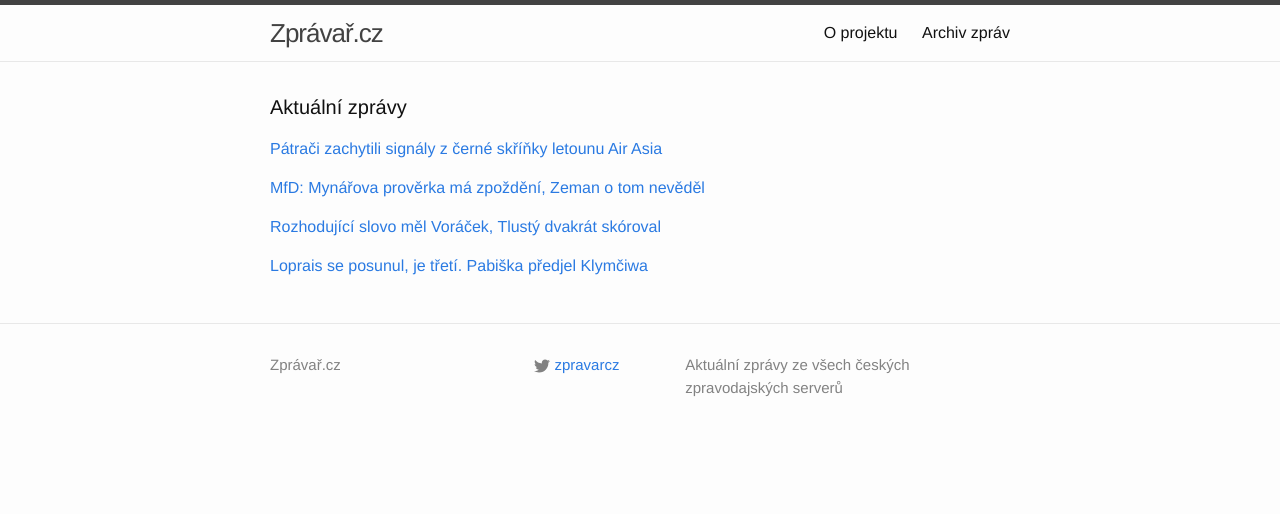
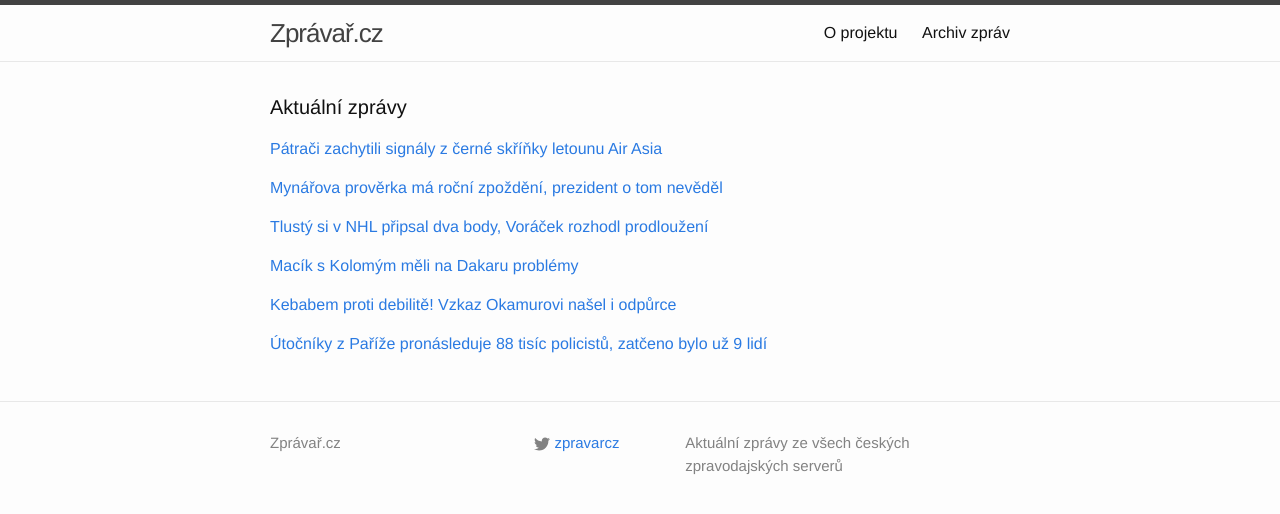
Before and after one commit to adliska/zpravar, a Jekyll site: the page built from index.html, in a window 1280 px wide. Shown: the top 514 px of the page. Built offline with Jekyll 4.4.1, drawn with Linux system fonts in a browser that asks for light colours.

Commit message:
zpravar news update

```diff
--- a/index.html
+++ b/index.html
@@ -16,25 +16,45 @@ layout: default
 <li><a href=http://www.rozhlas.cz/_zprava/patraci-tymy-zrejme-zachytily-signaly-z-cerne-skrinky-havarovaneho-letounu-airasia--1441385>Pátrací týmy zřejmě zachytily signály z černé skříňky havarovaného letounu AirAsia - www.rozhlas.cz</a></li>
 <li><a href=http://www.ceskenoviny.cz/zpravy/zpravy/patraci-tymy-zachytily-udajne-signaly-z-cerne-skrinky-letounu/1166713>Pátrací týmy zachytily údajné signály z černé skříňky letounu - www.ceskenoviny.cz</a></li>
 </ul>
-</div><p><a href="javascript:;" onclick="toggle_visibility('zpravy1')">MfD: Mynářova prověrka má zpoždění, Zeman o tom nevěděl</a></p>
+</div><p><a href="javascript:;" onclick="toggle_visibility('zpravy1')">Mynářova prověrka má roční zpoždění, prezident o tom nevěděl</a></p>
 <div id="zpravy1" style="display:none">
 <ul>
+<li><a href=http://www.denik.cz/z_domova/mynarova-proverka-ma-rocni-zpozdeni-prezident-o-tom-nevedel-20150109.html>Mynářova prověrka má roční zpoždění, prezident o tom nevěděl - www.denik.cz</a></li>
+<li><a href=http://zpravy.idnes.cz/kancler-vratislav-mynar-proverka-nbu-dw7-/domaci.aspx?c=A150109_070209_domaci_skr>Mynář zdržel prověrku, začala až nedávno. Zeman zuří, že to nevěděl - zpravy.idnes.cz</a></li>
+<li><a href=http://www.ceskatelevize.cz/ct24/domaci/297606-mynar-dodal-podklady-k-proverce-az-koncem-roku-zeman-to-nevedel/>Mynář dodal podklady k prověrce až koncem roku. Zeman to nevěděl - www.ceskatelevize.cz</a></li>
 <li><a href=http://zpravy.aktualne.cz/domaci/mfd-mynarova-proverka-ma-zpozdeni-zeman-o-tom-nevedel/r~3a92892097c011e49bec0025900fea04/>MfD: Mynářova prověrka má zpoždění, Zeman o tom nevěděl - zpravy.aktualne.cz</a></li>
 <li><a href=http://www.tyden.cz/rubriky/domaci/mynar-rozzlobil-zemana-kvuli-proverce-ho-vodil-za-nos_329521.html>Mynář rozzlobil Zemana. Kvůli prověrce ho vodil za nos - www.tyden.cz</a></li>
 <li><a href=http://www.ceskenoviny.cz/zpravy/zpravy/mfd-mynarova-proverka-ma-zpozdeni-zeman-o-tom-nevedel/1166709>MfD: Mynářova prověrka má zpoždění, Zeman o tom nevěděl - www.ceskenoviny.cz</a></li>
 </ul>
-</div><p><a href="javascript:;" onclick="toggle_visibility('zpravy2')">Rozhodující slovo měl Voráček, Tlustý dvakrát skóroval</a></p>
+</div><p><a href="javascript:;" onclick="toggle_visibility('zpravy2')">Tlustý si v NHL připsal dva body, Voráček rozhodl prodloužení</a></p>
 <div id="zpravy2" style="display:none">
 <ul>
+<li><a href=http://www.denik.cz/hokej/tlusty-si-v-nhl-pripsal-dva-body-voracek-rozhodl-prodlouzeni-20150109.html>Tlustý si v NHL připsal dva body, Voráček rozhodl prodloužení - www.denik.cz</a></li>
+<li><a href=http://hokej.idnes.cz/voracek-dal-vitezny-gol-philadelphie-dsm-/nhl.aspx?c=A150109_072027_nhl_Mkr>Voráček dal vítězný gól Philadelphie, Tlustý bodoval za Carolinu - hokej.idnes.cz</a></li>
 <li><a href=http://www.tyden.cz/rubriky/sport/hokej/nhl/rozhodujici-slovo-mel-voracek-tlusty-dvakrat-skoroval_329525.html>Rozhodující slovo měl Voráček, Tlustý dvakrát skóroval - www.tyden.cz</a></li>
 <li><a href=http://www.sportovninoviny.cz/zpravy/tlusty-si-pripsal-dva-body-voracek-rozhodl-prodlouzeni/1166720>Tlustý si připsal dva body, Voráček rozhodl prodloužení - www.sportovninoviny.cz</a></li>
 <li><a href=http://sport.aktualne.cz/pastrnak-se-postavil-jagrovi-a-slavil-voracek-zaridil-vyhru/r~197b7a5897c011e49f60002590604f2e/>Pastrňák se postavil Jágrovi a slavil, Voráček zařídil výhru - sport.aktualne.cz</a></li>
 </ul>
-</div><p><a href="javascript:;" onclick="toggle_visibility('zpravy3')">Loprais se posunul, je třetí. Pabiška předjel Klymčiwa</a></p>
+</div><p><a href="javascript:;" onclick="toggle_visibility('zpravy3')">Macík s Kolomým měli na Dakaru problémy</a></p>
 <div id="zpravy3" style="display:none">
 <ul>
+<li><a href=http://www.sportovninoviny.cz/zpravy/macik-s-kolomym-meli-na-dakaru-problemy/1166732>Macík s Kolomým měli na Dakaru problémy - www.sportovninoviny.cz</a></li>
 <li><a href=http://www.tyden.cz/rubriky/sport/motorismus/rallye-dakar/loprais-se-posunul-je-treti-pabiska-predjel-klymciwa_329519.html>Loprais se posunul, je třetí. Pabiška předjel Klymčiwa - www.tyden.cz</a></li>
 <li><a href=http://www.sportovninoviny.cz/zpravy/loprais-je-na-dakaru-treti-karginov-ztraci-osm-sekund/1166665>Loprais je na Dakaru třetí, Karginov ztrácí osm sekund  - www.sportovninoviny.cz</a></li>
 <li><a href=http://www.tyden.cz/rubriky/sport/motorismus/rallye-dakar/loprais-se-posunul-dopredu-a-je-treti-pabiska-predjel-klymciwa_329519.html>Loprais se posunul dopředu a je třetí. Pabiška předjel Klymčiwa - www.tyden.cz</a></li>
 </ul>
+</div><p><a href="javascript:;" onclick="toggle_visibility('zpravy4')">Kebabem proti debilitě! Vzkaz Okamurovi našel i odpůrce</a></p>
+<div id="zpravy4" style="display:none">
+<ul>
+<li><a href=http://www.tyden.cz/rubriky/domaci/kebabem-proti-debilite-vzkaz-okamurovi-nasel-i-odpurce_329527.html>Kebabem proti debilitě! Vzkaz Okamurovi našel i odpůrce - www.tyden.cz</a></li>
+<li><a href=http://www.tyden.cz/rubriky/domaci/kebabem-proti-debilite-vzkaz-okamurovi-jitri-emoce_329527.html>Kebabem proti debilitě! Vzkaz Okamurovi jitří emoce - www.tyden.cz</a></li>
+<li><a href=http://www.ceskenoviny.cz/zpravy/zpravy/kebabem-chteji-lide-protestovat-proti-vyzve-k-obtezovani-muslimu/1166715>Kebabem chtějí lidé protestovat proti výzvě k obtěžování muslimů - www.ceskenoviny.cz</a></li>
+</ul>
+</div><p><a href="javascript:;" onclick="toggle_visibility('zpravy5')">Útočníky z Paříže pronásleduje 88 tisíc policistů, zatčeno bylo už 9 lidí</a></p>
+<div id="zpravy5" style="display:none">
+<ul>
+<li><a href=http://zahranicni.ihned.cz/c1-63355160-utocniky-z-parize-pronasleduje-88-tisic-policistu-zatceno-bylo-uz-9-lidi>Útočníky z Paříže pronásleduje 88 tisíc policistů, zatčeno bylo už 9 lidí - zahranicni.ihned.cz</a></li>
+<li><a href=http://www.tyden.cz/rubriky/zahranici/evropa/tajne-sluzby-o-teroristech-vedely-pri-honu-na-bratry-uzavrena-cast-francie_329522.html>Tajné služby o teroristech věděly. Při honu na bratry uzavřena část Francie - www.tyden.cz</a></li>
+<li><a href=http://www.tyden.cz/rubriky/zahranici/evropa/tajne-sluzby-o-teroristech-vedely-jeden-z-bratru-se-cvicil-v-jemenu_329522.html>Tajné služby o teroristech věděly, jeden z bratrů se cvičil v Jemenu - www.tyden.cz</a></li>
+</ul>
 </div></div>
```
